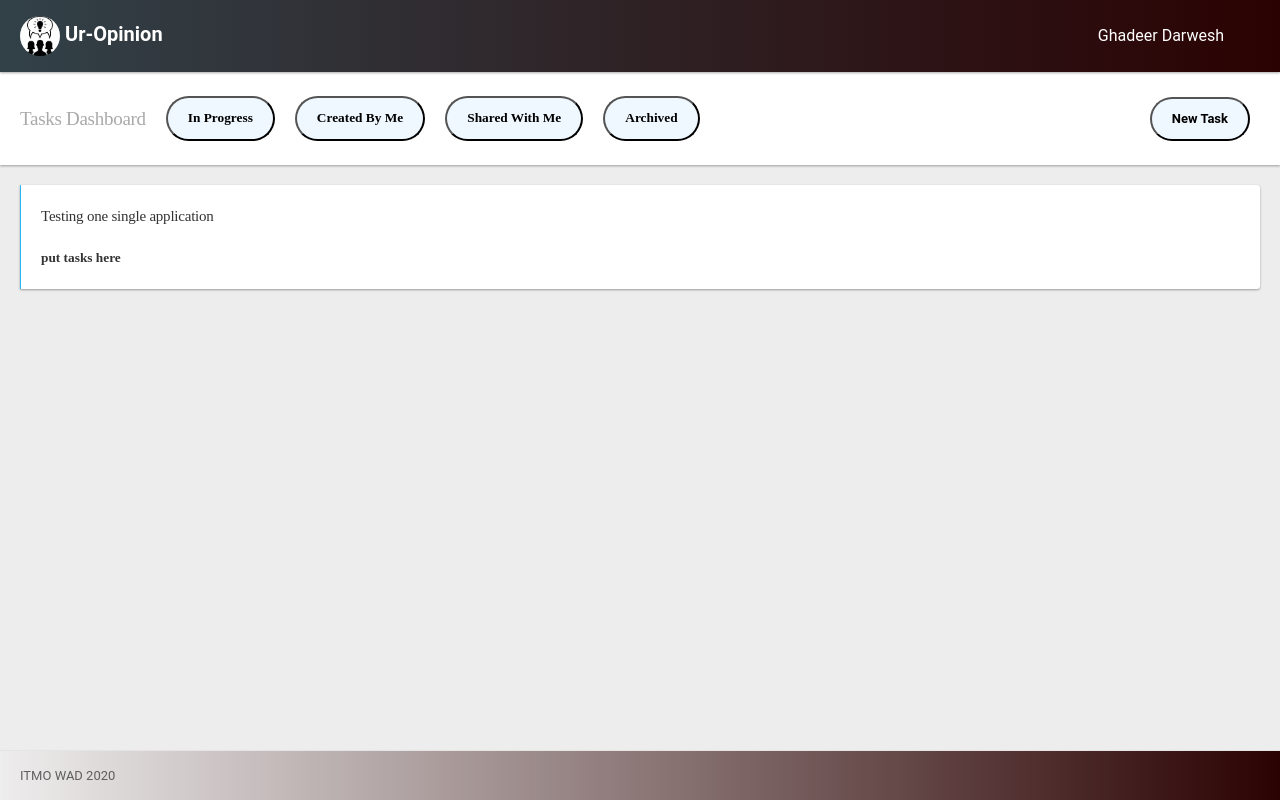
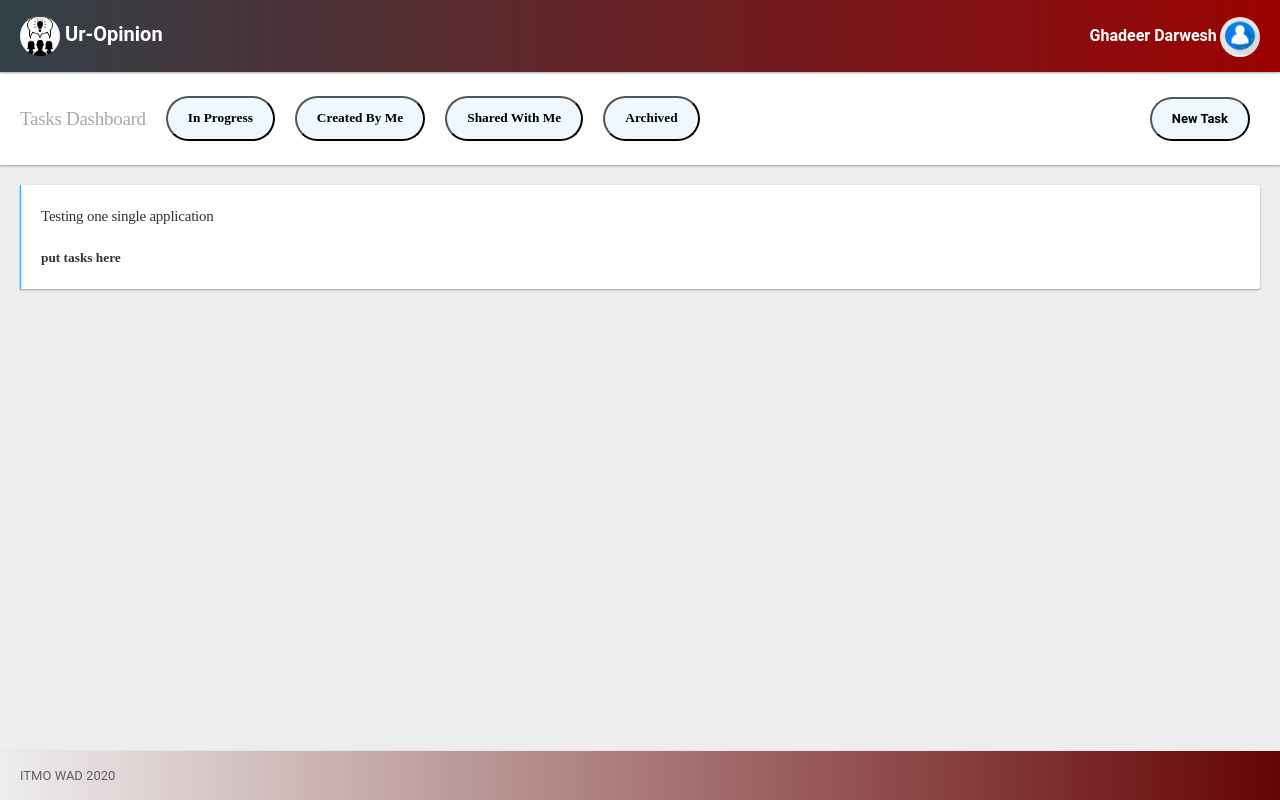
Before and after one commit to itmo-wad/Ur-opinion, a Flask app: page / in a window 1280 px wide. Run offline with Flask 2, Linux system fonts and the light colour scheme; the visitor is signed in with stand-in values (Sample User, id 1); parts of the project's set-up code (start-up, migrations or seed data) failed here and were passed over.

Commit message:
Add account symbole

```diff
--- a/static/css/style.css
+++ b/static/css/style.css
@@ -268,6 +268,14 @@ h6 {
     }
 
     .logo {
+
+        border-radius: 50px;
+        width: 40px;
+        height: 40px;
+
+    }
+
+    .loginlogo {
 
         border-radius: 50px;
         width: 40px;
@@ -582,7 +590,7 @@ a.text-default:hover {
 
 .navbar-light {
     color: rgba(51, 51, 51, .75);
-    background-image: linear-gradient(to right, rgba(44, 40, 40, 0), rgb(43, 2, 2));
+    background-image: linear-gradient(to right, rgba(44, 40, 40, 0), rgb(100, 4, 4));
 }
 
 .content+.navbar-light {
@@ -772,7 +780,7 @@ body {
 }
 
 .bg-indigo {
-    background-image: linear-gradient(to right, rgba(44, 40, 40, 0), rgb(43, 2, 2));
+    background-image: linear-gradient(to right, rgba(44, 40, 40, 0), rgb(155, 2, 2));
 }
 
 .border-left-blue-400 {
@@ -787,17 +795,19 @@ body {
 
 .dropbtn {
     background: none;
-    color: white;
+    color: rgb(255, 255, 255);
     padding: 16px;
+    padding-right: 0px;
     font-size: 16px;
     border: none;
     cursor: pointer;
-    margin-right: 20px;
+    margin-right: 0px;
+    font-weight: bold;
 }
 
 .dropbtn:hover,
 .dropbtn:focus {
-    color: blue;
+    color: rgb(15, 224, 224);
 
 }
 
@@ -817,6 +827,7 @@ body {
     border-radius: 20px;
     text-align: center;
     right: 0px;
+    font-weight: bold;
 }
 
 .dropdown-content a {
--- a/static/js/script.js
+++ b/static/js/script.js
@@ -6,7 +6,7 @@ function myFunction() {
 
 // Close the dropdown if the user clicks outside of it
 window.onclick = function (event) {
-    if (!event.target.matches('.dropbtn')) {
+    if (!event.target.matches('.dropbtn') && !event.target.matches('.loginlogo')) {
         var dropdowns = document.getElementsByClassName("dropdown-content");
         var i;
         for (i = 0; i < dropdowns.length; i++) {
--- a/templates/index.html
+++ b/templates/index.html
@@ -44,7 +44,6 @@
   <div class="navbar navbar-expand-md navbar-dark bg-indigo navbar-static">
 
     <!-- Header with logo -->
-
     <a class="navbar-brand" href="{{ url_for('index')}}">
       <img src="/static/img/logo.png" class="logo" />
       <span>
@@ -62,7 +61,9 @@
 
         <!--  account symbole -->
         <div class="dropdown">
-          <button onclick="myFunction()" class="dropbtn">Ghadeer Darwesh</button>
+
+          <button onclick="myFunction()" class="dropbtn">Ghadeer Darwesh </button>
+          <img src="/static/img/login.png" class="loginlogo" onclick="myFunction()" />
           <div id="myDropdown" class="dropdown-content">
             <a href="#home">Home</a>
             <a href="#about">About</a>
```
Also changed, not shown: static/img/login.png (added).
